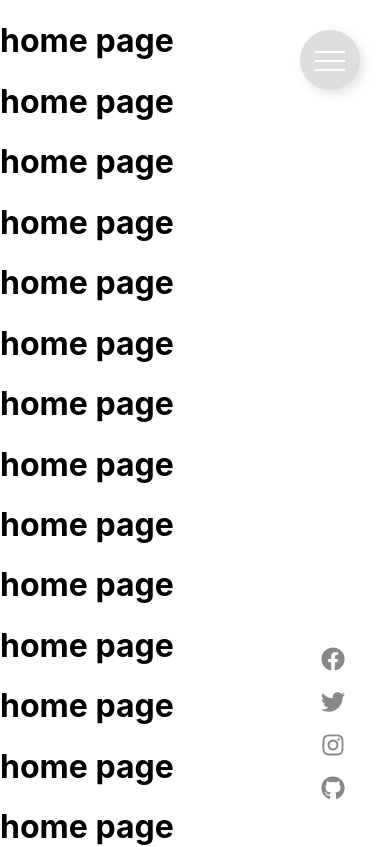
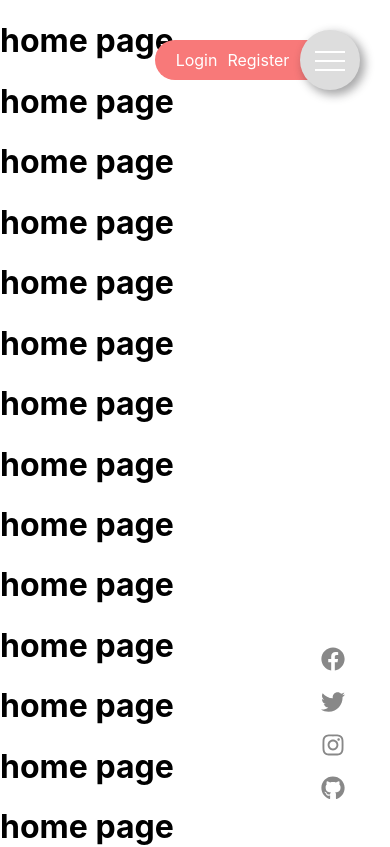
Before and after one commit to bambooss/pz-website, a Next.js app: page / in a window 390 px wide. Shown: the top 847 px of the page. Built offline with nearby package versions, Linux system fonts and the light colour scheme.

Commit message:
Added login pill element to hamburger menu

```diff
--- a/components/navigation/FloatingHamburgerMenu.js
+++ b/components/navigation/FloatingHamburgerMenu.js
@@ -16,6 +16,10 @@ const FloatingHamburgerMenu = ({ isOpened, toggleModal }) => (
     >
       <span className={!isOpened ? classes.hamburgerIcon : classes.closeIcon} />
     </div>
+    <div className={classes.extendedHamburger}>
+      <a href="/">Login</a>
+      <a href="/">Register</a>
+    </div>
   </>
 );
 
--- a/styles/components/FloatingHamburgerMenu.module.scss
+++ b/styles/components/FloatingHamburgerMenu.module.scss
@@ -7,13 +7,13 @@
   width: 60px;
   height: 60px;
   border-radius: $border-radius-full;
-  box-shadow: 4px 4px 10px 1px rgba($color-light-2, .7);
+  box-shadow: 4px 4px 10px 1px rgba($color-dark-2, .4);
   cursor: pointer;
   transition: all .2s;
 
   &:hover {
     transform: scale(.95);
-    box-shadow: 2px 2px 5px 1px rgba($color-light-2, .8);
+    box-shadow: 2px 2px 5px 1px rgba($color-dark-2, .4);
   }
 
   &:hover .hamburgerIcon::before {
@@ -105,5 +105,41 @@
 }
 
 .closeWrapper {
-  background-color: #f87979;
+  background-color: $color-red-1;
 }
+
+.extendedHamburger {
+  //opacity: 0;
+  z-index: 100;
+  position: fixed;
+  right: 55px;
+  top: 40px;
+  text-align: center;
+  background-color: $color-red-1;
+  width: 180px;
+  height: 40px;
+  border-radius: 25px 0 0 25px;
+  //transition: opacity .5s;
+
+  a {
+    color: $color-text-light;
+    line-height: 40px;
+    margin-left: -25px;
+
+    &:hover {
+      text-decoration: underline;
+    }
+
+    &:last-child {
+      margin-left: 10px;
+    }
+  }
+}
+//
+//.hamburgerWrapper:hover + .extendedHamburger {
+//  opacity: 1;
+//}
+//
+//.extendedHamburger:hover {
+//  opacity: 1;
+//}
--- a/styles/components/FloatingSocialMenu.module.scss
+++ b/styles/components/FloatingSocialMenu.module.scss
@@ -1,4 +1,5 @@
 .socialMenuWrapper {
+  z-index: 3;
   position: fixed;
   right: 45px;
   bottom: 3vh;
--- a/styles/components/MenuModal.module.scss
+++ b/styles/components/MenuModal.module.scss
@@ -1,4 +1,5 @@
 .menuModal {
+  z-index: 3;
   margin: $margin-0;
   position: fixed;
   top: 0;
```
